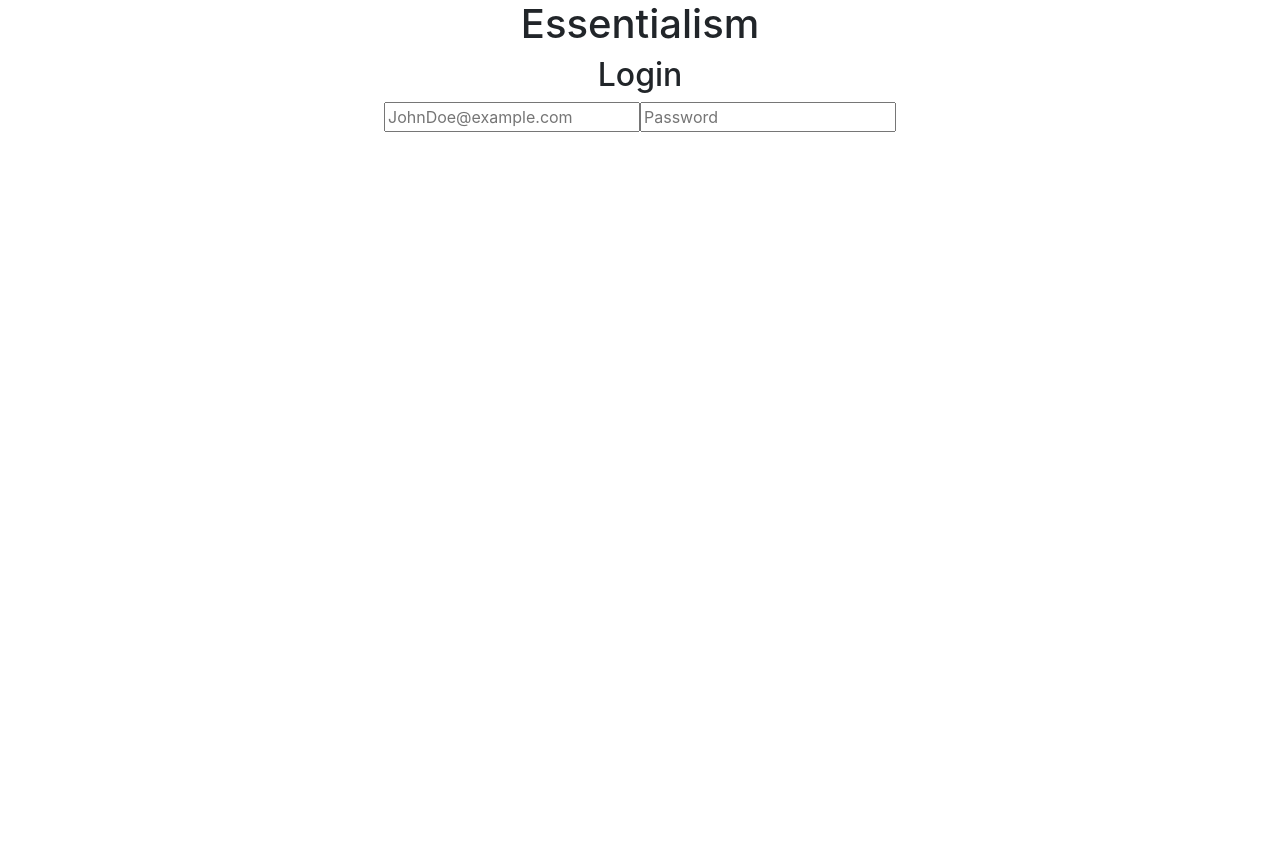
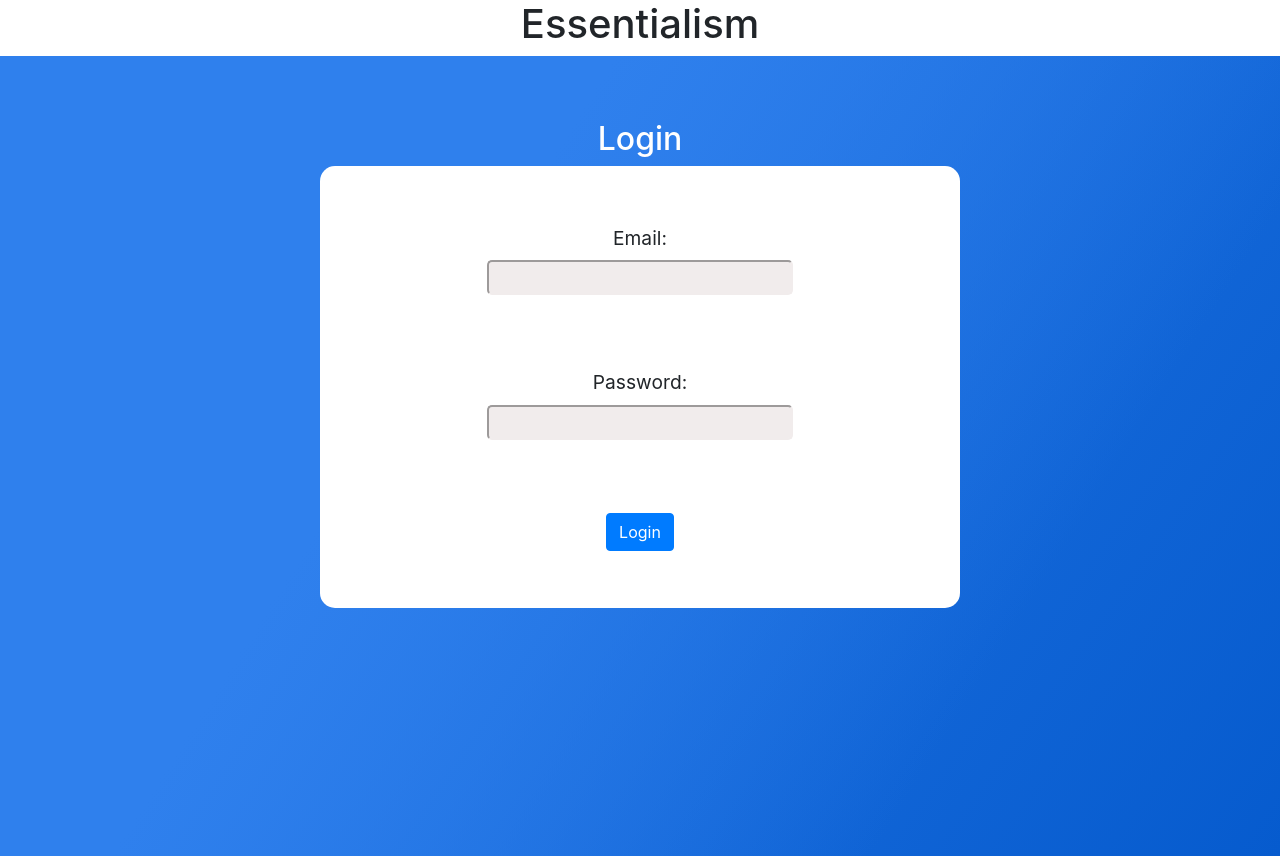
Before and after one commit to Essentialism-1/frontend, a React (Create React App) app: page / in a window 1280 px wide. Before the commit the page ends 800 px from the top, so only its background shows below. Built offline with nearby package versions, Linux system fonts and the light colour scheme.

Commit message:
added framing of login/signup actions and reducers, built login and signup forms and initial login styling.

```diff
--- a/src/actions/index.js
+++ b/src/actions/index.js
@@ -1,3 +1,10 @@
-export { LOGIN_START, LOGIN_SUCCESS, LOGIN_FAILURE } from './loginAction';
-// export { LOGIN_SUCCESS } from './loginAction';
-// export {  } from './loginAction';
+export {
+  LOGIN_START,
+  LOGIN_SUCCESS,
+  LOGIN_FAILURE,
+} from './loginAction';
+export {
+  SIGNUP_START,
+  SIGNUP_SUCCESS,
+  SIGNUP_FAILURE,
+} from './signupAction';
--- a/src/actions/loginAction.js
+++ b/src/actions/loginAction.js
@@ -7,7 +7,8 @@ export const LOGIN_FAILURE = 'LOGIN_FAILURE';
 // export const login = values = dispatch => {
 //   console.log('login action firing');
 //   dispatch({ type: LOGIN_START });
-//   return axiosWithAuth()
+//   return (
+//    axiosWithAuth()
 //   .post('/login', values)
 //   // will depend on endpoint ^^
 //   .then(res => {
@@ -20,5 +21,6 @@ export const LOGIN_FAILURE = 'LOGIN_FAILURE';
 //     console.log('loginAction error', err)
 //     dispatch({ type: LOGIN_FAILURE });
 //   })
+//  );
 // };
 // login is going to break the code until I can get those endpoints. add friends server to test tomorrow if I get time.
--- a/src/actions/signupAction.js
+++ b/src/actions/signupAction.js
@@ -1 +1,22 @@
 import { axiosWithAuth } from '../utils/axiosWithAuth';
+
+export const SIGNUP_START = 'SIGNUP_START';
+export const SIGNUP_SUCCESS = 'SIGNUP_SUCCESS';
+export const SIGNUP_FAILURE = 'SIGNUP_FAILURE';
+
+// export const signup = credentials = dispatch => {
+//   console.log('signup action firing');
+//   dispatch({ type: SIGNUP_START });
+//   return (
+//     axiosWithAuth()
+//     .post('/login', credentials)
+//     // will change with endpoint ^^
+//     .then(res => {
+//       console.log('signup action.then' ,res);
+//       localStorage.setItem('token', res.data.payload);
+//       // above res.data.payload will likely change with endpoint ^^
+//       dispatch({ type: SIGNUP_SUCCESS });
+//     })
+//     .catch(err => console.log('Signup action error', err))
+//   );
+// };
--- a/src/components/Login.js
+++ b/src/components/Login.js
@@ -1,16 +1,50 @@
-// Javier build login form!
 import React from 'react';
 import { useForm } from 'react-hook-form';
+import { Button, Form, FormGroup, Label, Input } from 'reactstrap';
+import './formStyle.css';
+import { axiosWithAuth } from '../utils/axiosWithAuth';
 
 const Login = () => {
 
+  const { register, handleSubmit, errors } = useForm();
+
+  const onSubmit = data => {
+    axiosWithAuth()
+    .post('/login')
+    console.log('onSubmit pre-');
+  };
+
   return (
-    <div>
+    <div className='login-page'>
       <h2>Login</h2>
-      <form>
-        <input name='email' placeholder='JohnDoe@example.com' type="email" />
-        <input name='password' placeholder='Password' type="password" />
-      </form>
+
+      <Form className='login-forms'>
+
+      <FormGroup className='login-groups'>
+      <label>Email: </label>
+        <input
+        name='email'
+        type="email"
+        autoComplete='off'
+        ref={register({ required: true })} />
+        {errors.email && <p>Email is required</p>}
+        </FormGroup>
+
+        <FormGroup className='login-groups'>
+        <label>Password: </label>
+        <input
+        name='password'
+        type="password"
+        ref={register({ required: true, minLength: 5 })} />
+        {errors.password && errors.password.type
+        === 'minLength' &&
+        <p>This field has a minimum of 5 characters</p>}
+        {errors.password && <p>Password is required</p>}
+        </FormGroup>
+
+        <Button color='primary' type="submit">Login</Button>
+
+      </Form>
 
     </div>
   )
--- a/src/components/Signup.js
+++ b/src/components/Signup.js
@@ -1,35 +1,47 @@
-// Javier build signup form!
 import React from 'react';
 import { useForm } from 'react-hook-form';
 import { Button, Form, FormGroup, Label, Input } from 'reactstrap';
 import './formStyle.css';
+import { axiosWithAuth } from '../utils/axiosWithAuth';
 
 
-const Signup = () => {
+const Signup = props => {
 
   const { register, handleSubmit, errors } = useForm();
-  const onSubmit = (data) => {
-    console.log(data)
-  }
+
+  const onSubmit = data => {
+    axiosWithAuth()
+    .post('/login', data)
+    // will update with endpoint ^^
+    .then(res => {
+      console.log(data);
+      props.history.push('/');
+    })
+    .catch(err => console.log('signup onsubmit error', err))
+  };
+
   return (
     <div className='signUp'>
       <Form className='login-form' onSubmit={handleSubmit(onSubmit)}>
         <h1><span className='font-weight-bold'>Sign Up</span></h1>
-        <FormGroup className='form-group'>
+        <FormGroup className='sign-up'>
           <label>First Name:</label>
           <input autoComplete='off' name='firstName' ref={register({ required: true, minLength: 2 })} />
           {errors.firstName && <p>Name is required</p>}
         </FormGroup>
+
         <FormGroup>
           <label>Last Name:</label>
           <input autoComplete='off' name='lastName' ref={register({ required: true, minLength: 2 })} />
           {errors.lastName && <p>Name is required</p>}
         </FormGroup>
+
         <FormGroup>
           <label>Email:</label>
           <input autoComplete='off' name='email' type='email' ref={register({ required: true, })} />
           {errors.email && <p>Email is required</p>}
         </FormGroup>
+
         <FormGroup>
           <label>Password:</label>
           <input
@@ -41,7 +53,7 @@ const Signup = () => {
           {errors.password && <p>Password is required</p>}
 
         </FormGroup>
-        <input type="submit" />
+        <Button><input type="submit" /></Button>
       </Form>
     </div>
   )
--- a/src/components/formStyle.css
+++ b/src/components/formStyle.css
@@ -1,6 +1,9 @@
 *{
   box-sizing: border-box;
 }
+
+/* Sign Up Form Styles */
+
 .signUp{
   width: 100%;
   height: 100vh;
@@ -20,8 +23,7 @@
   border-radius: 15px;
 }
 
-
-.form-group{
+.sign-up{
   height:100%;
   display: flex;
   flex-direction: column;
@@ -35,3 +37,40 @@
   border-radius: 5px;
   border-color:  rgb(241, 236, 236);
 }
+
+/* Login Form Styles */
+.login-page{
+  background: linear-gradient(122.25deg, #2F80ED 34.51%, rgba(0, 96, 225, 0) 77.11%), linear-gradient(125.42deg, #2F80ED 0%, #065BCE 100%);
+  height: 100vh;
+  width: 100%;
+  padding-top: 5%;
+}
+
+.login-page h2{
+  color:white;
+}
+
+.login-forms{
+   background: white;
+   height: 60%;
+   width: 50%;
+   margin: 0 auto;
+   display:flex;
+   flex-direction: column;
+   align-items: center;
+   justify-content: space-evenly;
+   border-radius:15px;
+}
+
+.login-groups{
+  display:flex;
+  flex-direction: column;
+  font-size: 1.2rem;
+}
+
+.login-groups input{
+  width: 50px 100px;
+  background-color: rgb(241, 236, 236);
+  border-radius: 5px;
+  border-color:  rgb(241, 236, 236);
+}
--- a/src/reducers/loginReducer.js
+++ b/src/reducers/loginReducer.js
@@ -4,21 +4,30 @@ import {
   LOGIN_FAILURE,
 } from '../actions';
 
-const initialState = {}
+const initialState = {
+  loggingIn: false,
+  loggedIn: false,
+  error: '',
+}
 
 export const loginReducer = (state = initialState, action) => {
   switch(action.type) {
     case LOGIN_START:
       return {
         ...state,
+        loggingIn: true,
       };
     case LOGIN_SUCCESS:
       return {
         ...state,
+        loggingIn: false,
+        loggedIn: true,
       };
     case LOGIN_FAILURE:
       return {
         ...state,
+        loggingIn: false,
+        loggedIn: false,
       };
     default:
       return state;
```
Also changed, not shown: src/reducers/signupReducer.js (added, +24 -0 lines), src/components/Dashboard.js (added), src/components/ValuesDashboard.js (added).
